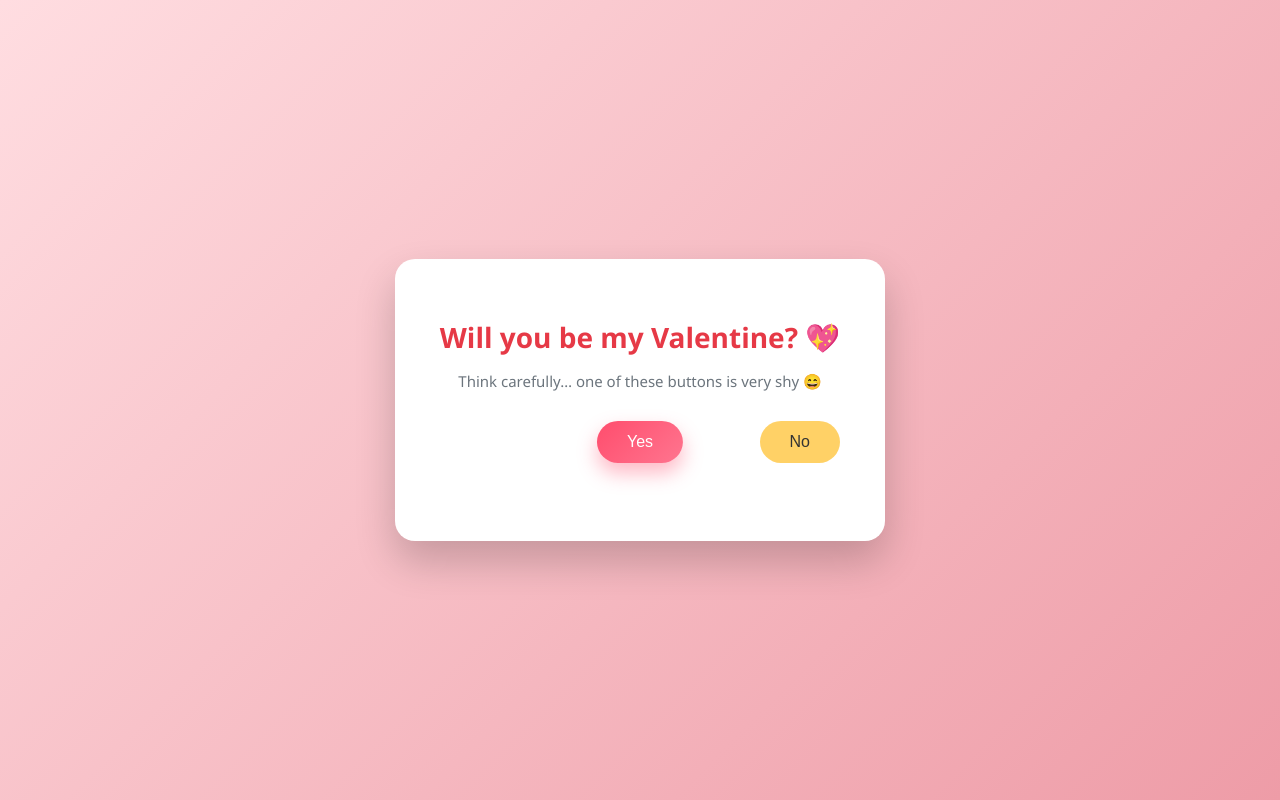
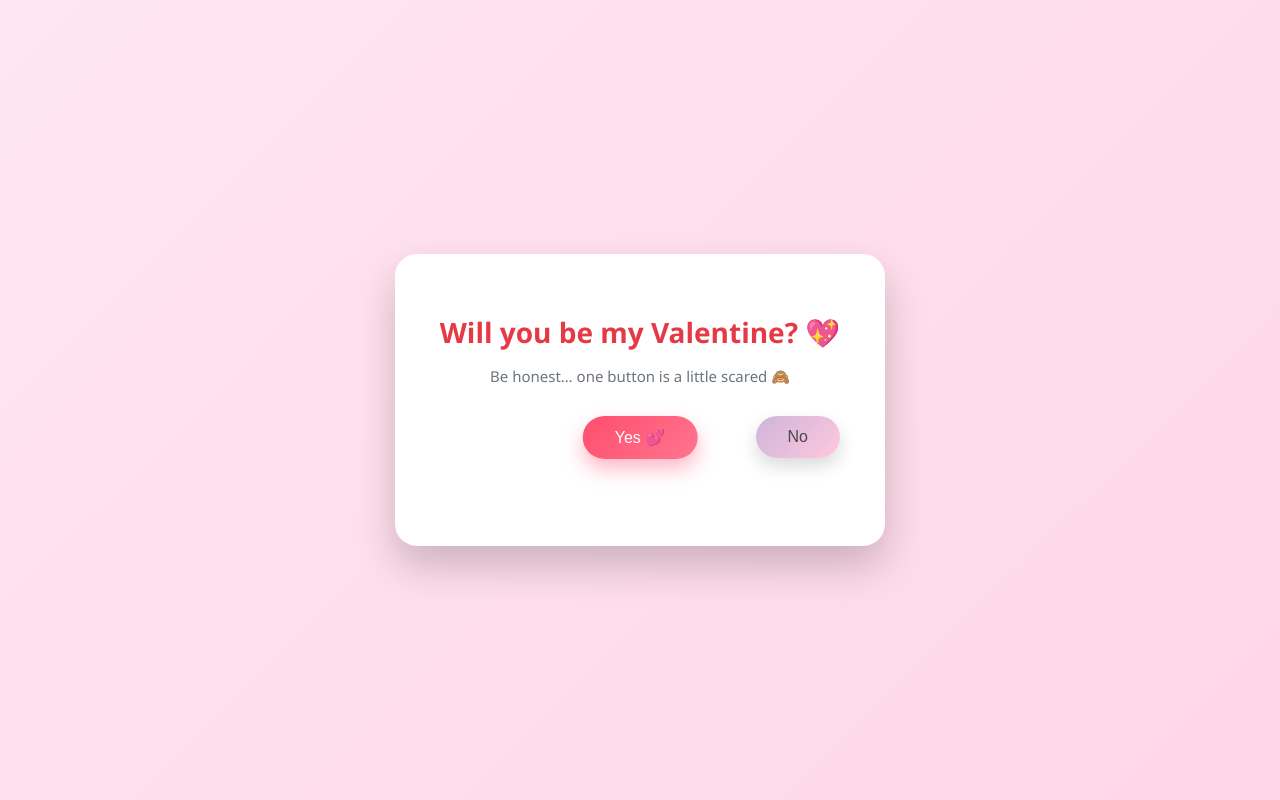
Before and after one commit to lakshmi368/my-valentine, a plain HTML site: page index.html in a window 1280 px wide. Drawn offline with Linux system fonts and the light colour scheme.

Commit message:
Update message

```diff
--- a/index.html
+++ b/index.html
@@ -2,7 +2,7 @@
 <html lang="en">
 <head>
   <meta charset="UTF-8" />
-  <title>Valentine?</title>
+  <title>Valentine 💖</title>
 
   <style>
     body {
@@ -11,19 +11,18 @@
       display: flex;
       justify-content: center;
       align-items: center;
-      background: linear-gradient(135deg, #ffdde1, #ee9ca7);
+      background: linear-gradient(135deg, #ffe6f0, #ffd6e8);
       font-family: "Segoe UI", Arial, sans-serif;
     }
 
     .card {
-      background: #fff;
+      background: #ffffff;
       padding: 40px 35px;
-      border-radius: 20px;
+      border-radius: 22px;
       text-align: center;
       max-width: 420px;
       width: 90%;
       box-shadow: 0 20px 40px rgba(0, 0, 0, 0.2);
-      position: relative;
     }
 
     h1 {
@@ -40,17 +39,17 @@
 
     .buttons {
       position: relative;
-      height: 80px;
+      height: 90px;
     }
 
     button {
       border: none;
-      padding: 12px 30px;
+      padding: 12px 32px;
       font-size: 16px;
       border-radius: 30px;
       cursor: pointer;
+      position: absolute;
       transition: 0.3s ease;
-      position: absolute;
     }
 
     #yes {
@@ -66,10 +65,11 @@
     }
 
     #no {
-      background: #ffd166;
-      color: #333;
+      background: linear-gradient(135deg, #cdb4db, #ffc8dd);
+      color: #4a4a4a;
       right: 10px;
       top: 0;
+      box-shadow: 0 8px 18px rgba(0, 0, 0, 0.15);
     }
   </style>
 </head>
@@ -77,10 +77,10 @@
 <body>
   <div class="card">
     <h1>Will you be my Valentine? 💖</h1>
-    <p>Think carefully… one of these buttons is very shy 😄</p>
+    <p>Be honest… one button is a little scared 🙈</p>
 
     <div class="buttons">
-      <button id="yes" onclick="goNext()">Yes</button>
+      <button id="yes" onclick="goNext()">Yes 💕</button>
       <button id="no" onmouseover="moveNo()">No</button>
     </div>
   </div>
@@ -89,7 +89,7 @@
     function moveNo() {
       const no = document.getElementById("no");
       const x = Math.random() * 240 - 120;
-      const y = Math.random() * 100 - 50;
+      const y = Math.random() * 120 - 60;
       const r = Math.random() * 30 - 15;
       no.style.transform = `translate(${x}px, ${y}px) rotate(${r}deg)`;
     }
```
